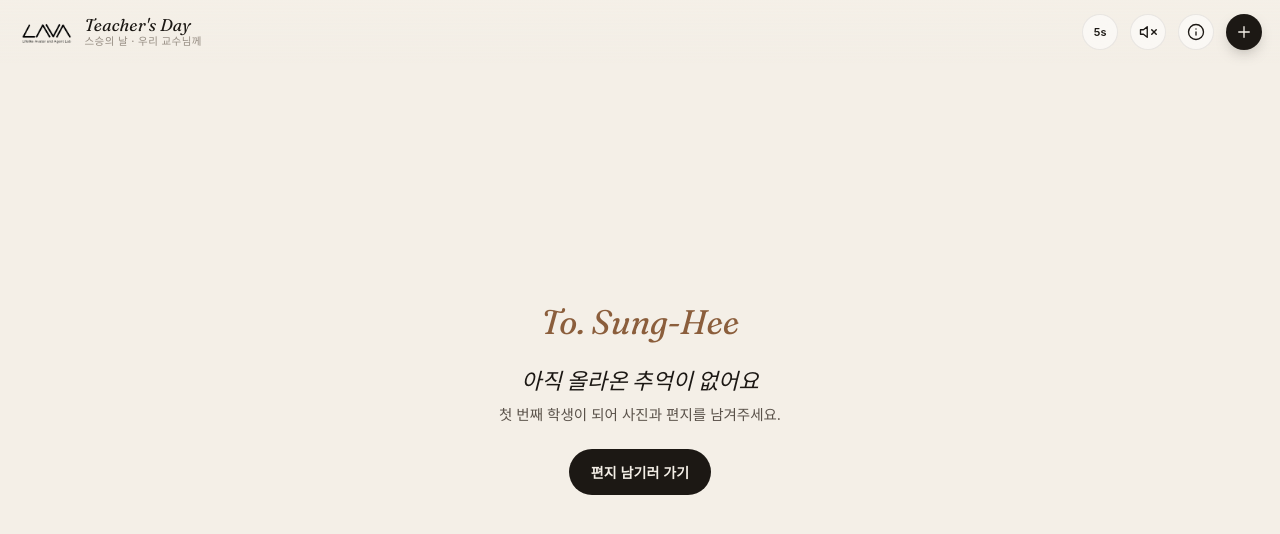
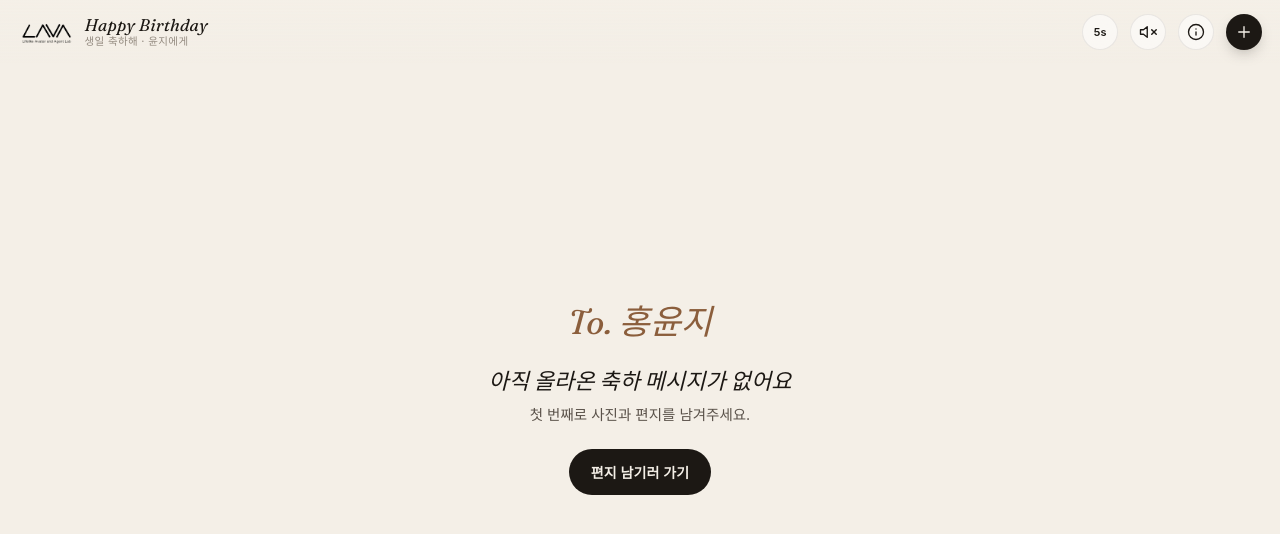
Before and after one commit to Nights-SDH/Teacher-s-Day, a website: page public/index.html in a window 1280 px wide. Drawn offline with Linux system fonts and the light colour scheme; no server answers; a web font is replaced by a local one.

Commit message:
윤지 버전 수정

```diff
--- a/public/index.html
+++ b/public/index.html
@@ -4,7 +4,7 @@
   <meta charset="utf-8" />
   <meta name="viewport" content="width=device-width,initial-scale=1,viewport-fit=cover,maximum-scale=1" />
   <meta name="theme-color" content="#F4EFE7" />
-  <title>스승의 날 · 우리 교수님께</title>
+  <title>생일 축하해 · 윤지에게</title>
 
   <link rel="preconnect" href="https://fonts.googleapis.com" />
   <link rel="preconnect" href="https://fonts.gstatic.com" crossorigin />
@@ -23,8 +23,8 @@
     <div class="topbar__brand">
       <img class="brand-logo" src="/logo.png" alt="LAVA Lab" />
       <span class="brand-text">
-        <em>Teacher's Day</em>
-        <span>스승의 날 · 우리 교수님께</span>
+        <em>Happy Birthday</em>
+        <span>생일 축하해 · 윤지에게</span>
       </span>
     </div>
 
@@ -119,7 +119,7 @@
   <audio id="bgm" src="/bgm.mp3" loop preload="auto"></audio>
 
   <!-- Image stage -->
-  <main class="stage" id="stage" aria-label="추억 갤러리">
+  <main class="stage" id="stage" aria-label="생일 갤러리">
     <div class="stage__viewport" id="viewport">
       <!-- slides injected here -->
     </div>
@@ -144,10 +144,10 @@
   <!-- Empty state -->
   <section class="empty" id="empty" hidden>
     <div class="empty__inner">
-      <div class="empty__dedication">To. Sung-Hee</div>
+      <div class="empty__dedication">To. 홍윤지</div>
       <span class="empty__mark"></span>
-      <h2>아직 올라온 추억이 없어요</h2>
-      <p>첫 번째 학생이 되어 사진과 편지를 남겨주세요.</p>
+      <h2>아직 올라온 축하 메시지가 없어요</h2>
+      <p>첫 번째로 사진과 편지를 남겨주세요.</p>
       <a class="empty__cta" href="/upload">편지 남기러 가기</a>
     </div>
   </section>
--- a/public/js/main.js
+++ b/public/js/main.js
@@ -529,7 +529,7 @@
     const p = state.posts[state.index];
     if (!p) return;
     const confirmed = window.confirm(
-      `정말 삭제하시겠어요?\n\n"${p.author}" 님이 남긴 추억이 사라집니다.\n이 작업은 되돌릴 수 없어요.`
+      `정말 삭제하시겠어요?\n\n"${p.author}" 님이 남긴 메시지가 사라집니다.\n이 작업은 되돌릴 수 없어요.`
     );
     if (!confirmed) return;
 
```
Also changed, not shown: public/admin.html (+1 -1 lines), public/upload.html (+6 -6 lines), .claude/settings.local.json (added).
